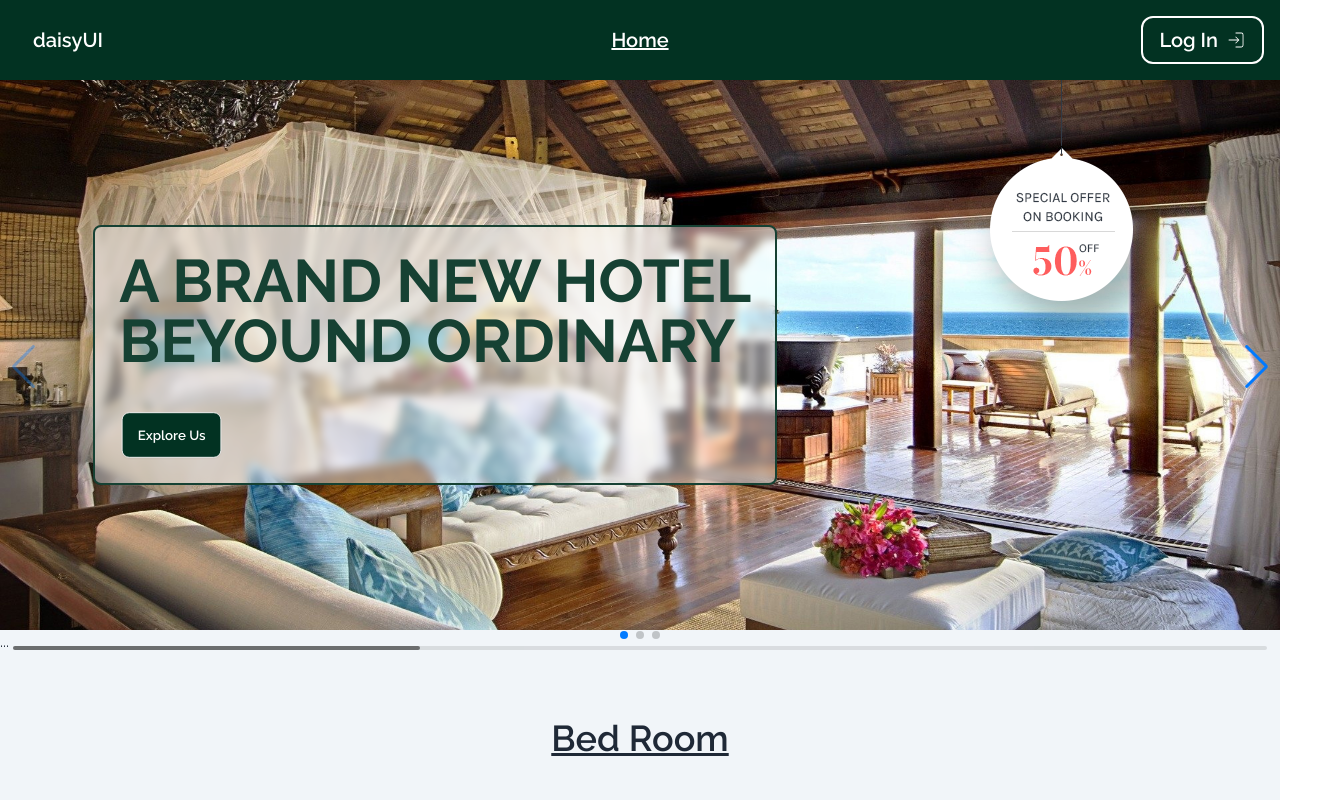
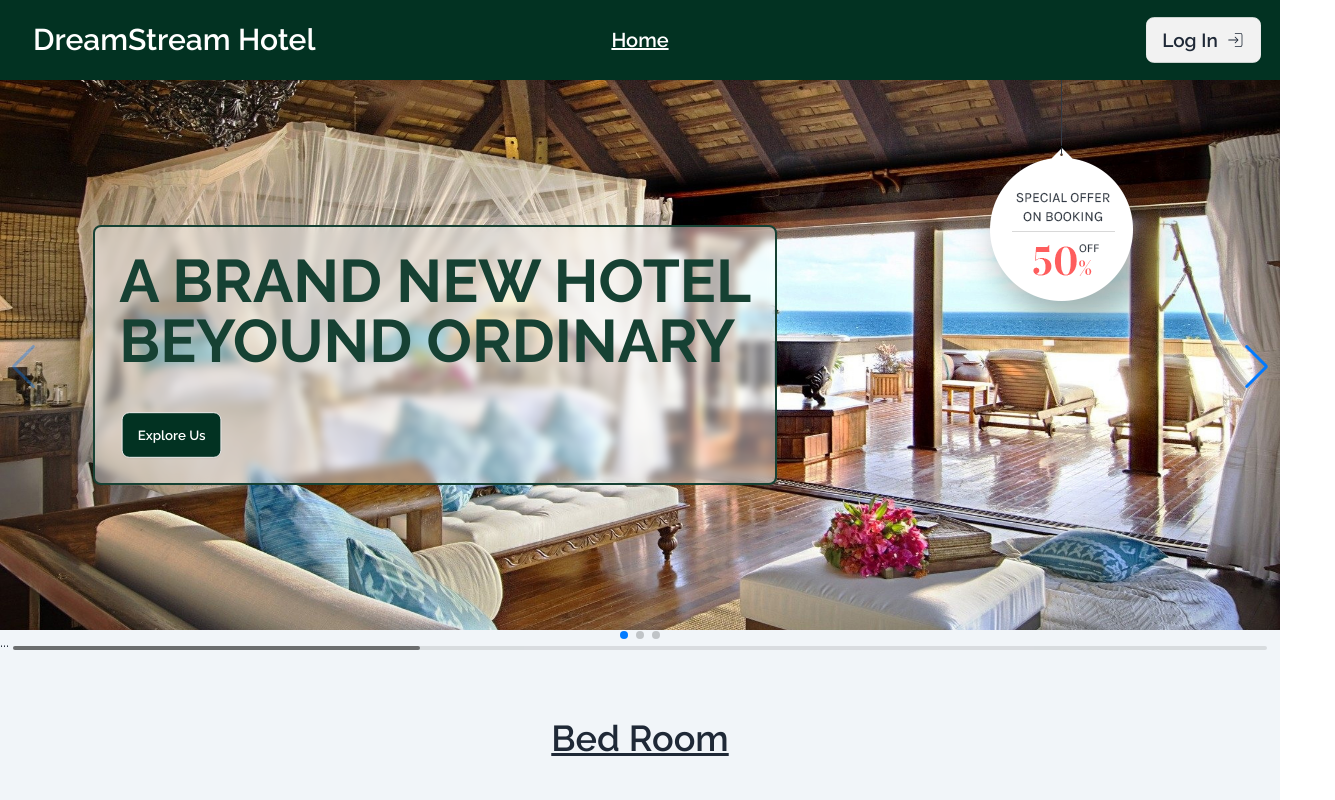
Before and after one commit to Masumbillah2062003/B9A9-DreamStream-Hotel, a React (Vite) app: page / in a window 1280 px wide. Shown: the top 800 px of the page, 1335 px wide, since content can reach past the window. Built offline with nearby package versions, Linux system fonts and the light colour scheme; no server answers.

Commit message:
DreamStream Hotel Responsive website completed and added to GitHub

```diff
--- a/index.html
+++ b/index.html
@@ -2,9 +2,9 @@
 <html lang="en" data-theme="light">
   <head>
     <meta charset="UTF-8" />
-    <link rel="icon" type="image/svg+xml" href="/vite.svg" />
     <meta name="viewport" content="width=device-width, initial-scale=1.0" />
-    <title>Vite + React</title>
+    <title>DreamStream Hotel</title>
+    <link rel="shortcut icon" href="https://encrypted-tbn0.gstatic.com/images?q=tbn:ANd9GcROhdeMbXEqVjXmv8zv7bek8SM5UDShqH3IoQlZXbPlQw&s" type="image/x-icon">
   </head>
   <body>
     <div id="root"></div>
--- a/src/Component/AboutMe.jsx
+++ b/src/Component/AboutMe.jsx
@@ -2,15 +2,15 @@ import me from "../assets/images/Untitled-e.png"
 
 const AboutMe = () => {
   return (
-    <div className="container mx-auto mt-12 h-[500px] ">
-      <h1 className="text-6xl font-bold text-center">
+    <div className="container mx-auto mt-12 lg:h-[500px] lg:p-0  p-5">
+      <h1 className="lg:text-6xl text-4xl font-bold text-center">
         About <span className="text-[#1f624c]">Me!</span>
       </h1>
-      <div className="mt-12 flex gap-6 items-center justify-center">
-        <figure className="w-1/3 flex justify-center items-center">
+      <div className="mt-12 flex gap-6 items-center justify-center lg:flex-row flex-col ">
+        <figure className="lg:w-1/3 flex justify-center items-center">
           <img src={me} alt="" className="w-[250px] h-[250px]" />
         </figure>
-        <div className="w-2/3 space-y-5">
+        <div className="lg:w-2/3 space-y-5">
           <h2 className="text-3xl font-bold">
             Hi, I am Here To Help Your Next Project!
           </h2>
@@ -20,7 +20,7 @@ const AboutMe = () => {
             technology at 4th semester.Now, I am learning <br /> Web Design &
             Development and basic Adobe PhotoShop.
           </p>
-          <button className="btn text-white text-2xl bg-[#023222] hover:bg-transparent hover:border-[#023222] hover:text-[#023222] px-7 w-[20%] mr-7">
+          <button className="btn text-white text-2xl bg-[#023222] hover:bg-transparent hover:border-[#023222] hover:text-[#023222] px-7 lg:w-[20%] mr-7">
             Read More
           </button>
         </div>
--- a/src/Component/Bed.jsx
+++ b/src/Component/Bed.jsx
@@ -19,9 +19,9 @@ const Bed = ({ data }) => {
   console.log(data);
 
   return (
-    <div>
+    <div className="flex justify-center items-center">
       <div className="w-80 lg:w-full p-6 rounded-2xl border-2 border-[#023222]  space-y-6">
-        <figure className="bg-[#F3F3F3] lg:w-[440px] w-[270px] lg:h-[220px] h-[150px] rounded-2xl flex justify-center items-center">
+        <figure className="bg-[#F3F3F3] lg:h-[220px] h-[150px] rounded-2xl flex justify-center items-center">
           <img
             src={image}
             alt="comming"
--- a/src/Component/Food.jsx
+++ b/src/Component/Food.jsx
@@ -2,7 +2,7 @@ import food from "../assets/images/hotel-facility-one.jpg"
 
 const Food = () => {
   return (
-    <div className="bg-slate-100 flex flex-col lg:flex-row items-center justify-center lg:p-10 lg:w-[1000px] lg:h-[325px] h-[600px] mx-auto gap-8 border-2 border-[#023222]">
+    <div className="bg-slate-100 flex flex-col lg:flex-row items-center justify-center lg:p-10 lg:w-[1000px] lg:h-[325px] h-[700px] mx-auto gap-8 border-2 border-[#023222]">
       <figure>
         <img src={food} alt="" className="lg:w-[43rem] w-full h-[170px] lg:h-[255px]" />
       </figure>
--- a/src/Component/Navbar.jsx
+++ b/src/Component/Navbar.jsx
@@ -63,7 +63,7 @@ const Navbar = () => {
   };
 
   return (
-    <nav className="navbar bg-[#023222] text-white">
+    <nav className="navbar p-0 lg:p-2 bg-[#023222] text-white">
       <div className="navbar">
         <div className="navbar-start">
           <div className="dropdown">
@@ -90,7 +90,9 @@ const Navbar = () => {
               {navLinks}
             </ul>
           </div>
-          <a className="btn btn-ghost text-xl">daisyUI</a>
+          <Link to="/" className="btn btn-ghost lg:text-3xl text-base">
+            DreamStream Hotel
+          </Link>
         </div>
         <div className="navbar-center hidden lg:flex">
           <ul className=" menu-horizontal px-1 gap-4">{navLinks}</ul>
@@ -141,9 +143,15 @@ const Navbar = () => {
                   </ul>
                 </div>
               ) : (
-                <button className="btn bg-[#023222] hover:bg-[#023222] text-white border-2 border-white rounded-xl font-semibold">
-                  <Link className="text-xl flex items-center gap-2" to="/login">
-                    <span>Log In</span> <CiLogin></CiLogin>
+                <button
+                  className="lg:btn px-2 py-1 hover:bg-[#023222] hover:text-white border-2 border-white rounded-xl font-semibold active:scale-90 duration-300"
+                >
+                  <Link
+                    className="lg:text-xl text-sm flex items-center lg:gap-2"
+                    to="/login"
+                  >
+                    <span>Log In</span>{" "}
+                    <CiLogin className="hidden lg:block"></CiLogin>
                   </Link>
                 </button>
               )}
--- a/src/Pages/Home.jsx
+++ b/src/Pages/Home.jsx
@@ -2,7 +2,7 @@ import Bed from "../Component/Bed";
 import Slider from "../Component/Slider";
 
 import "swiper/css";
-import "../Pages/home.css";
+// import "../Pages/home.css";
 import Food from "../Component/Food";
 
 import { useLoaderData } from "react-router-dom";
@@ -18,7 +18,7 @@ const Home = () => {
         </Slider>
         <div>
           <h1 className="text-center text-4xl font-semibold mt-16 underline">Bed Room</h1>
-          <div className="lg:mt-16 mt-8 grid lg:grid-cols-3 grid-cols-1 gap-6">
+          <div className="lg:mt-16 mt-8 grid lg:grid-cols-3 md:grid-cols-2 grid-cols-1 gap-6">
             {allData.map((data) => (
               <Bed key={data.id} data={data}></Bed>
             ))}
```
